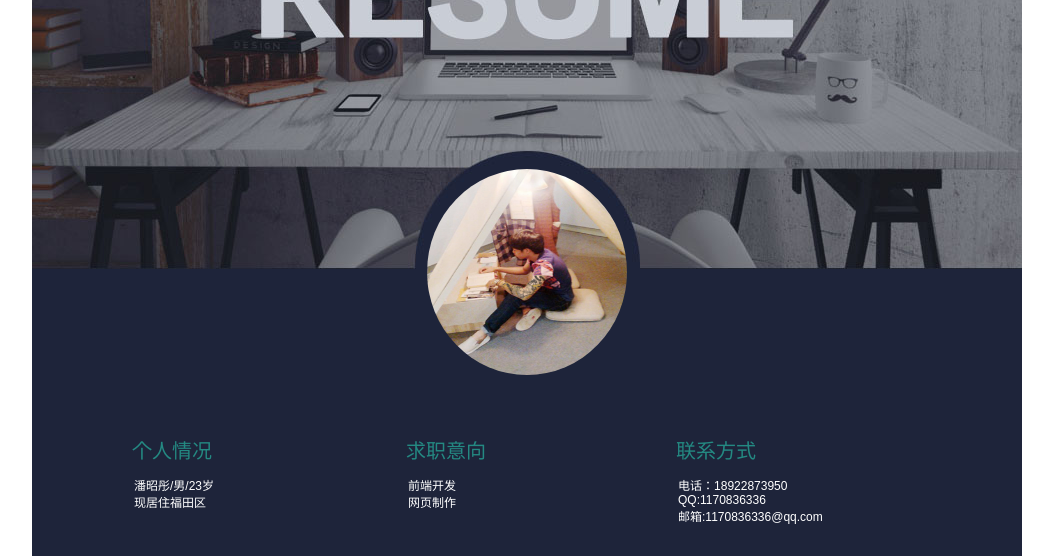
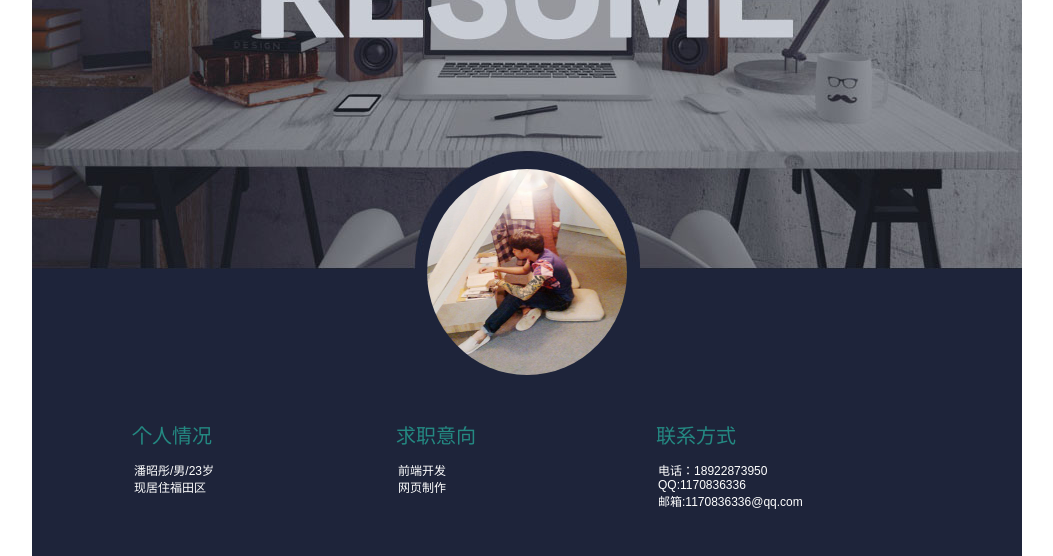
Before and after one commit to Kell9527/zhaotong.github.io, a plain HTML site: page index.html in a window 1280 px wide. Shown: the part 226-782 px from the top of the page, without its empty margins (113-1166 px from the left). Drawn offline with Linux system fonts and the light colour scheme.

Commit message:
Update css.css

```diff
--- a/css.css
+++ b/css.css
@@ -52,8 +52,8 @@ ul li{
     float: left;
     color: #248982;
     font-size: 20px;
-    margin-top: -40px ;
-    margin-right:190px ;
+    margin-top: -55px ;
+    margin-right:180px ;
 }
 .zhongjian li p{
     color: white;
```
